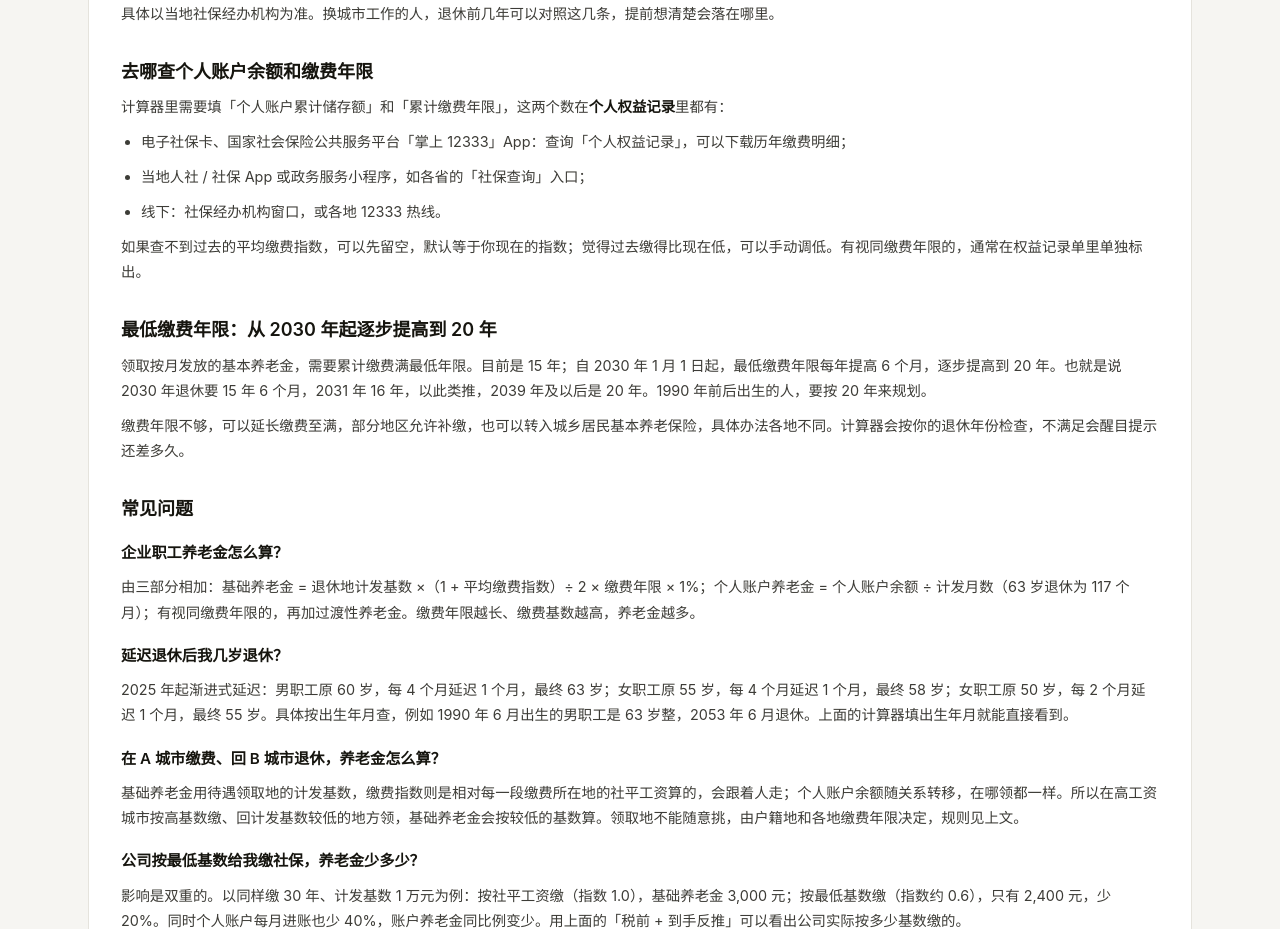
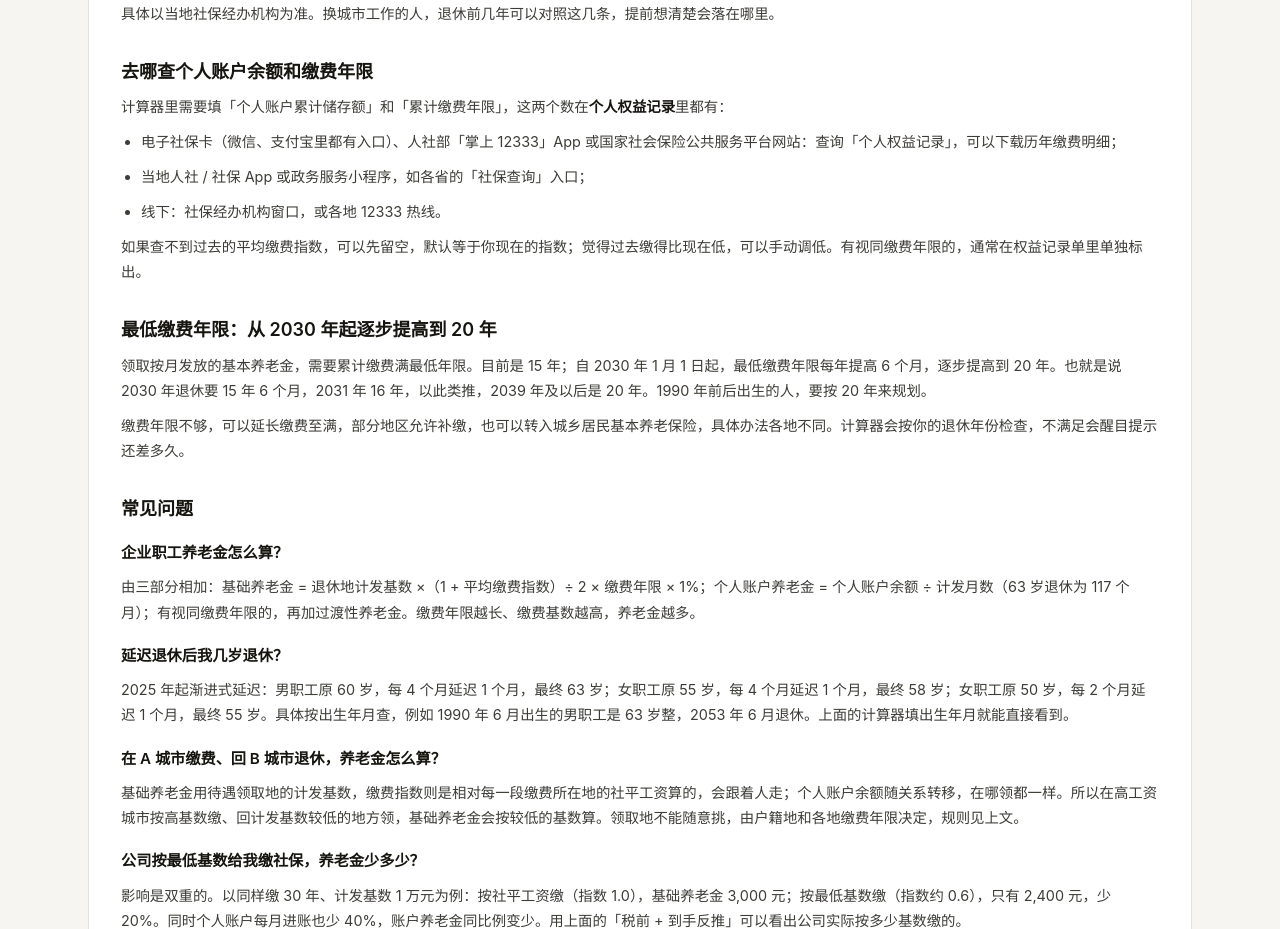
Before and after one commit to yyarrow/cn-tax, a Next.js app: page /pension in a window 1280 px wide. Shown: the part 2920-3849 px from the top of the page. Built offline with nearby package versions, Linux system fonts and the light colour scheme; no server answers.

Commit message:
Clarify where to look up pension records
Co-Authored-By: Claude Opus 5.5 <noreply@anthropic.com>

```diff
--- a/src/content/pension.tsx
+++ b/src/content/pension.tsx
@@ -98,7 +98,7 @@ export function PensionArticle() {
         计算器里需要填「个人账户累计储存额」和「累计缴费年限」，这两个数在<strong>个人权益记录</strong>里都有：
       </p>
       <ul>
-        <li>电子社保卡、国家社会保险公共服务平台「掌上 12333」App：查询「个人权益记录」，可以下载历年缴费明细；</li>
+        <li>电子社保卡（微信、支付宝里都有入口）、人社部「掌上 12333」App 或国家社会保险公共服务平台网站：查询「个人权益记录」，可以下载历年缴费明细；</li>
         <li>当地人社 / 社保 App 或政务服务小程序，如各省的「社保查询」入口；</li>
         <li>线下：社保经办机构窗口，或各地 12333 热线。</li>
       </ul>
```
